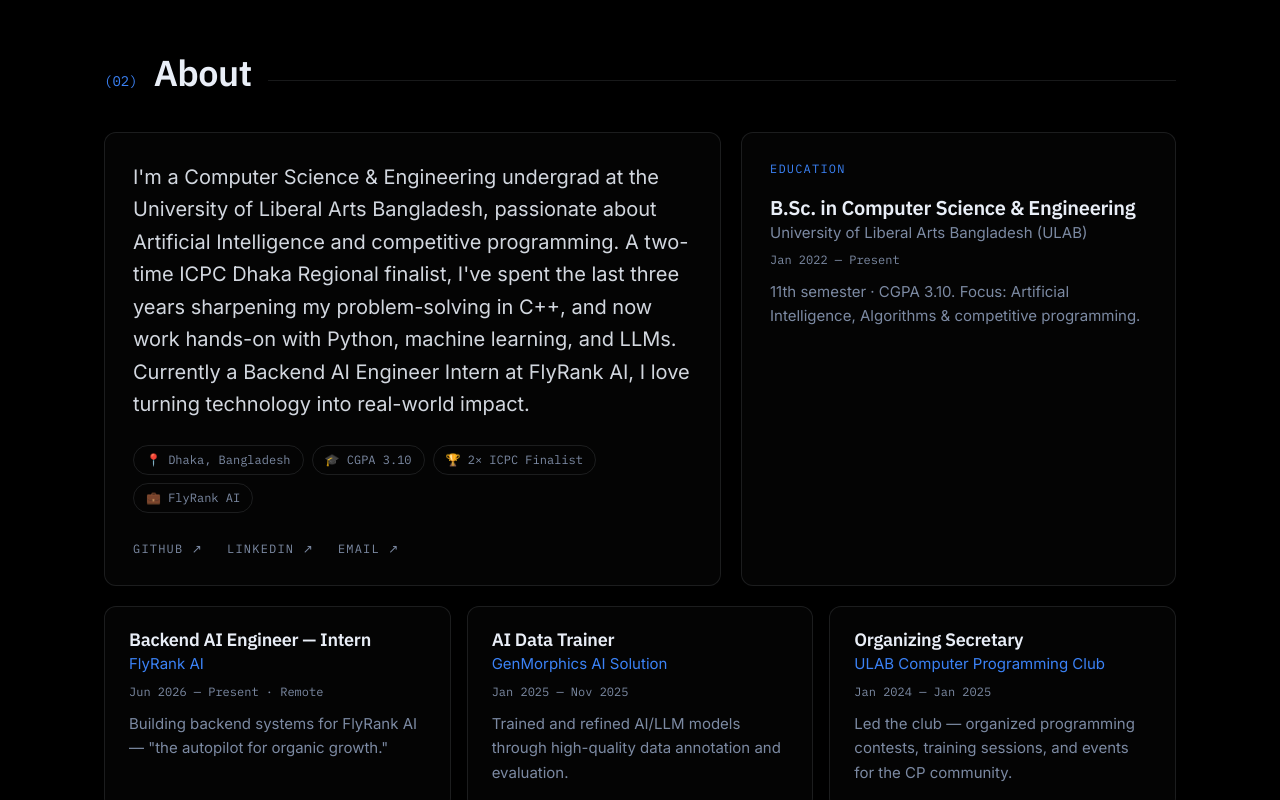
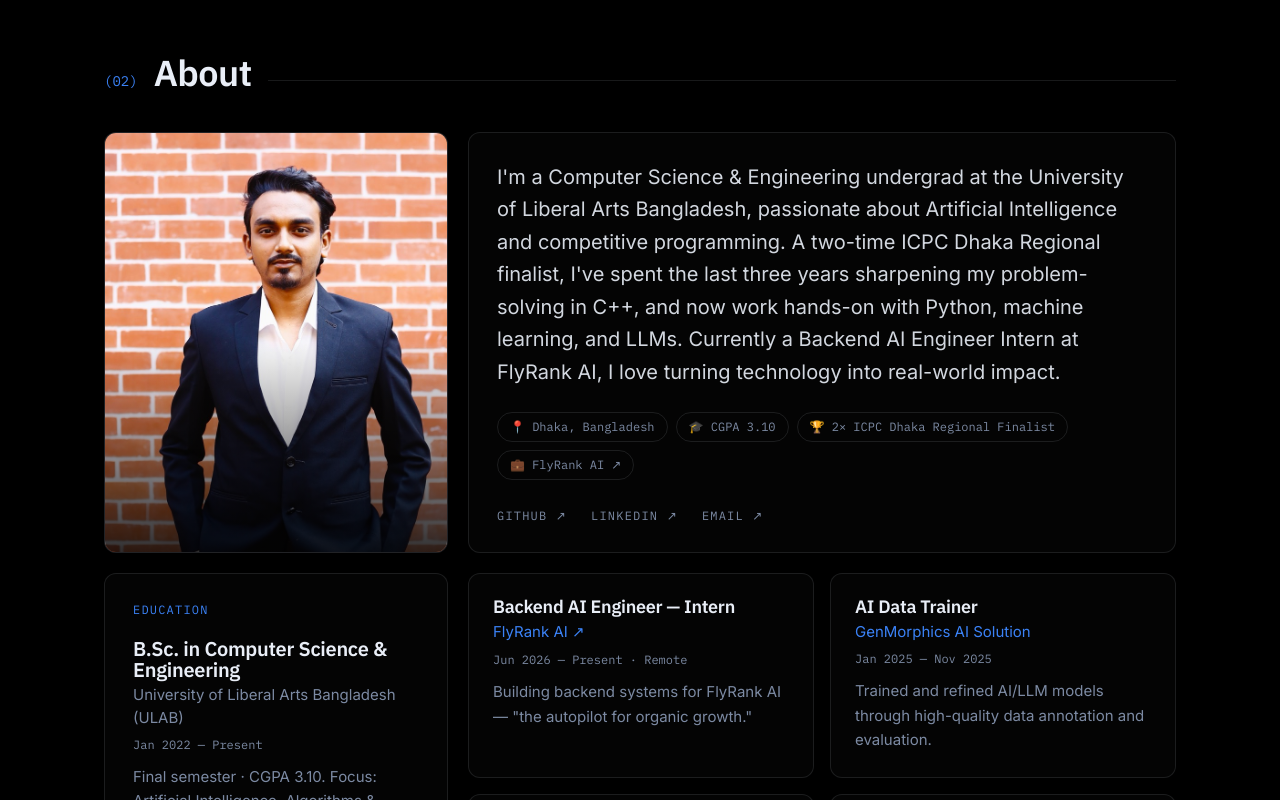
Before and after one commit to shahariarovi789-ux/shahariarovi789-ux.github.io, a React (Vite) app: page / in a window 1280 px wide. Shown: the part 1440-2240 px from the top of the page. Built offline with nearby package versions, Linux system fonts and the light colour scheme.

Commit message:
Add profile photo (full color); fix ICPC wording, link FlyRank, final semester

```diff
--- a/src/App.jsx
+++ b/src/App.jsx
@@ -164,17 +164,49 @@ export default function App() {
         {/* ABOUT */}
         <section id="about" className="py-16 sm:py-24">
           <SectionHead n="02" title="About" />
-          <div className="grid md:grid-cols-12 gap-5" data-reveal>
-            <div className="md:col-span-7 border border-[var(--line)] rounded-xl p-7 bg-[var(--bg2)]/40 flex flex-col">
+          {/* row 1 — portrait + bio */}
+          <div className="grid md:grid-cols-12 gap-5 items-stretch" data-reveal>
+            {/* portrait */}
+            <div className="md:col-span-4">
+              <div className="group relative h-full min-h-72 rounded-xl overflow-hidden border border-[var(--line)] bg-[var(--bg2)]">
+                <img
+                  src="/profile.jpg"
+                  alt="Shahariar Asfaq Ovi"
+                  loading="lazy"
+                  className="absolute inset-0 h-full w-full object-cover object-[center_top] transition-transform duration-500 group-hover:scale-[1.04]"
+                />
+                {/* gentle fade into the page background at the bottom edge only */}
+                <div className="absolute inset-0 bg-gradient-to-t from-[var(--bg)]/80 via-transparent to-transparent" />
+                <div className="absolute inset-0 ring-1 ring-inset ring-[var(--accent)]/0 group-hover:ring-[var(--accent)]/40 transition duration-500 rounded-xl" />
+              </div>
+            </div>
+            {/* bio */}
+            <div className="md:col-span-8 border border-[var(--line)] rounded-xl p-7 bg-[var(--bg2)]/40 flex flex-col">
               <p className="text-lg sm:text-xl leading-relaxed text-[var(--fg)]/90">{profile.about}</p>
               <div className="flex flex-wrap gap-2 mt-6">
-                {[`📍 ${profile.location}`, "🎓 CGPA 3.10", "🏆 2× ICPC Finalist", "💼 FlyRank AI"].map((chip) => (
-                  <span key={chip} className="font-mono text-xs text-[var(--muted)] border border-[var(--line)] rounded-full px-3 py-1.5">{chip}</span>
-                ))}
+                {[
+                  { label: `📍 ${profile.location}` },
+                  { label: "🎓 CGPA 3.10" },
+                  { label: "🏆 2× ICPC Dhaka Regional Finalist" },
+                  { label: "💼 FlyRank AI", href: "https://flyrank.ai/" },
+                ].map((chip) =>
+                  chip.href ? (
+                    <a key={chip.label} href={chip.href} target="_blank" rel="noreferrer"
+                      className="font-mono text-xs text-[var(--muted)] border border-[var(--line)] rounded-full px-3 py-1.5 hover:border-[var(--accent)]/50 hover:text-[var(--accent)] transition-colors">
+                      {chip.label} ↗
+                    </a>
+                  ) : (
+                    <span key={chip.label} className="font-mono text-xs text-[var(--muted)] border border-[var(--line)] rounded-full px-3 py-1.5">{chip.label}</span>
+                  )
+                )}
               </div>
               <Socials className="mt-auto pt-7" />
             </div>
-            <div className="md:col-span-5 border border-[var(--line)] rounded-xl p-7 bg-[var(--bg2)]/40">
+          </div>
+
+          {/* row 2 — education + experience */}
+          <div className="grid md:grid-cols-12 gap-5 mt-5" data-reveal>
+            <div className="md:col-span-4 border border-[var(--line)] rounded-xl p-7 bg-[var(--bg2)]/40">
               <h4 className="font-mono text-xs uppercase tracking-widest text-[var(--accent)] mb-5">Education</h4>
               {education.map((e) => (
                 <div key={e.school}>
@@ -185,23 +217,24 @@ export default function App() {
                 </div>
               ))}
             </div>
-          </div>
-
-          {experience.length > 0 && (
-            <div className="mt-5" data-reveal>
-              <div className="grid sm:grid-cols-2 lg:grid-cols-3 gap-4">
+            {experience.length > 0 && (
+              <div className="md:col-span-8 grid sm:grid-cols-2 gap-4 content-start">
                 {experience.map((x) => (
                   <div key={x.role + x.org}
                     className="border border-[var(--line)] rounded-xl p-6 bg-[var(--bg2)]/40 hover:border-[var(--accent)]/40 transition-colors">
                     <p className="display text-lg text-[var(--fg)] leading-snug">{x.role}</p>
-                    <p className="text-[15px] text-[var(--accent)] mt-1">{x.org}</p>
+                    {x.url ? (
+                      <a href={x.url} target="_blank" rel="noreferrer" className="text-[15px] text-[var(--accent)] mt-1 inline-block hover:underline">{x.org} ↗</a>
+                    ) : (
+                      <p className="text-[15px] text-[var(--accent)] mt-1">{x.org}</p>
+                    )}
                     <p className="font-mono text-xs text-[var(--muted)] mt-2">{x.period}</p>
                     <p className="text-[15px] text-[var(--muted)] mt-3 leading-relaxed">{x.detail}</p>
                   </div>
                 ))}
               </div>
-            </div>
-          )}
+            )}
+          </div>
         </section>
 
         {/* PROJECTS (renders when you add repos to data.js) */}
--- a/src/data.js
+++ b/src/data.js
@@ -73,7 +73,7 @@ export const education = [
     school: "University of Liberal Arts Bangladesh (ULAB)",
     degree: "B.Sc. in Computer Science & Engineering",
     period: "Jan 2022 — Present",
-    detail: "11th semester · CGPA 3.10. Focus: Artificial Intelligence, Algorithms & competitive programming.",
+    detail: "Final semester · CGPA 3.10. Focus: Artificial Intelligence, Algorithms & competitive programming.",
   },
 ]
 
@@ -82,6 +82,7 @@ export const experience = [
   {
     role: "Backend AI Engineer — Intern",
     org: "FlyRank AI",
+    url: "https://flyrank.ai/",
     period: "Jun 2026 — Present · Remote",
     detail: "Building backend systems for FlyRank AI — \"the autopilot for organic growth.\"",
   },
```
Also changed, not shown: public/profile.jpg (added).
